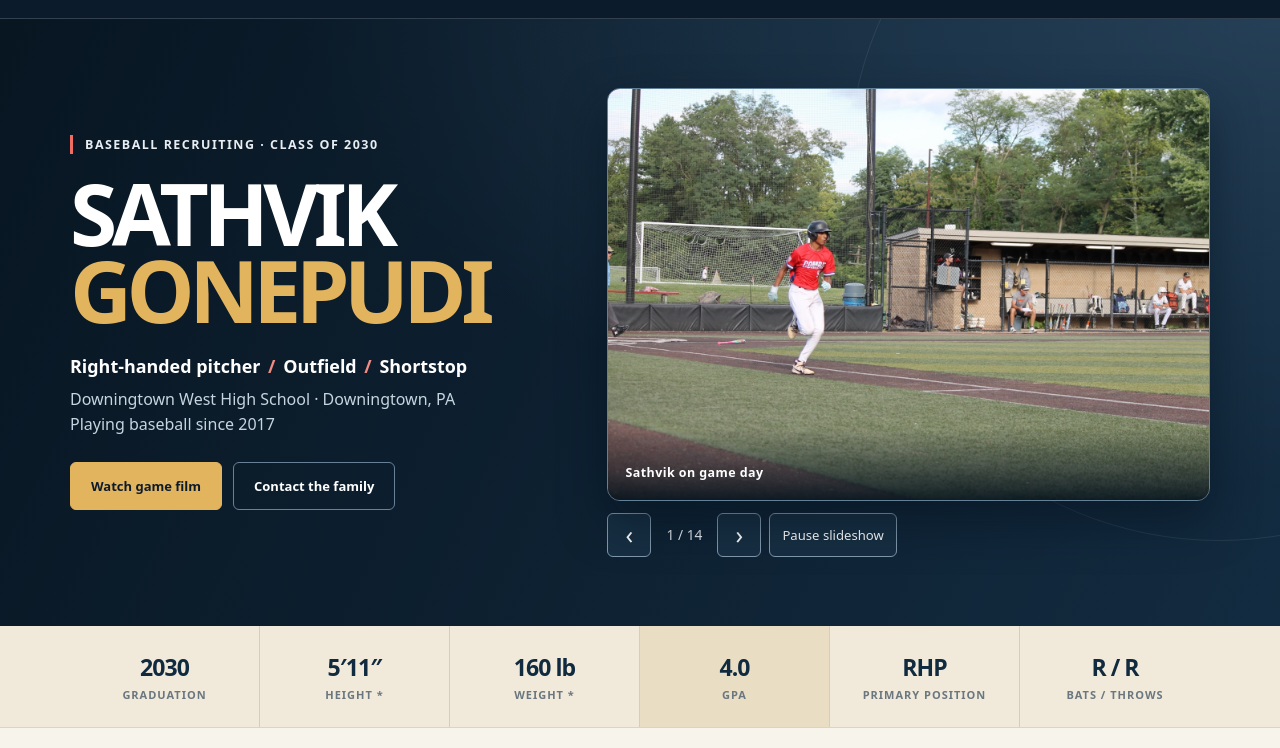
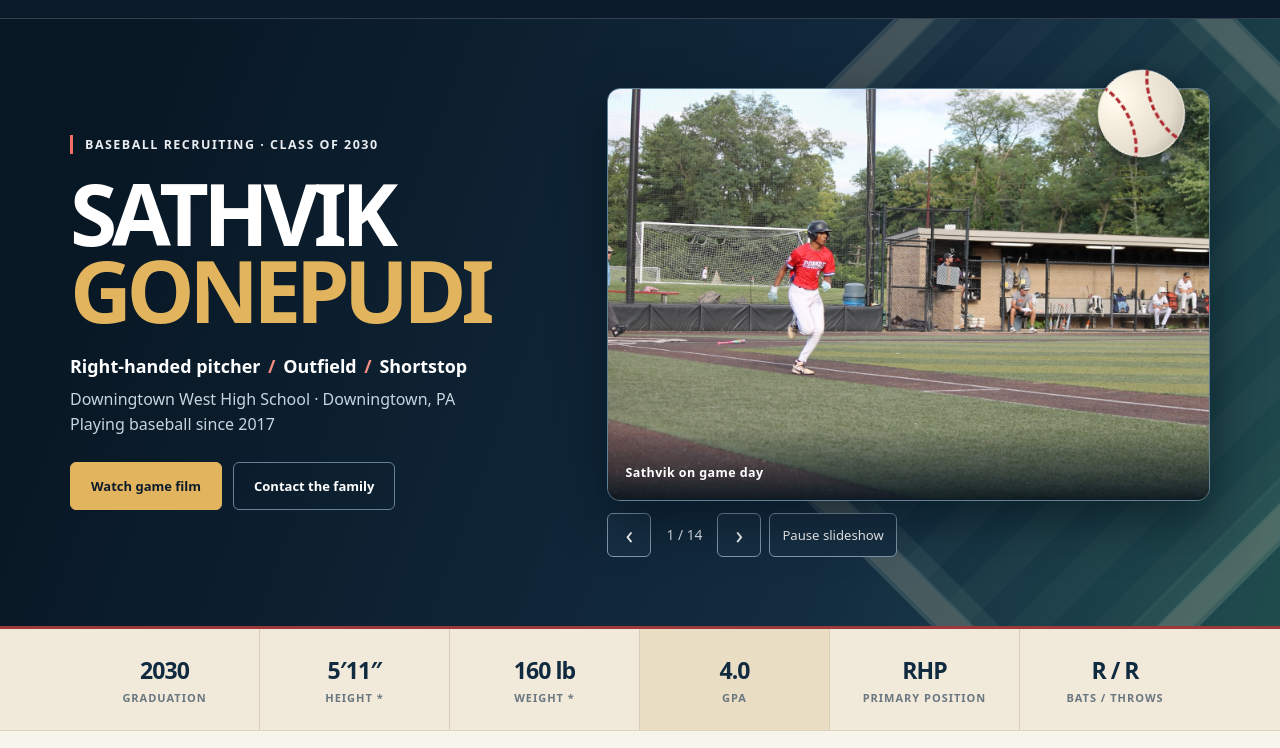
Before and after one commit to sathvikgonepudi2030/sathvik-baseball, a plain HTML site: page index.html in a window 1280 px wide. Shown: the part 52-800 px from the top of the page. Drawn offline with Linux system fonts and the light colour scheme.

Commit message:
baseball theme

```diff
--- a/index.html
+++ b/index.html
@@ -83,6 +83,85 @@ section:not(.dark-section) .section-header .eyebrow{color:#765315}
 .source-link{color:#174f70;font-weight:700;text-decoration:underline;text-underline-offset:4px}
 .section-header .gallery-external{margin-top:9px}
 @media(max-width:600px){.honor-band{grid-template-columns:minmax(0,1fr);gap:8px}}
+
+.hero{
+  isolation:isolate;
+  background:linear-gradient(110deg,#081724 10%,#132c40 68%,#204c4d);
+}
+.hero::before{display:none}
+.hero-infield{
+  position:absolute;
+  z-index:-1;
+  top:42%;
+  right:-80px;
+  width:clamp(260px,46vw,620px);
+  aspect-ratio:1;
+  border:2px solid #dfe9dd29;
+  box-shadow:0 0 0 24px #c5ac8420,0 0 0 28px #dfe9dd25,inset 0 0 0 18px #a5cfa414;
+  background:repeating-linear-gradient(90deg,#c3d9c107 0 30px,transparent 30px 60px);
+  transform:translateY(-45%) rotate(45deg);
+  pointer-events:none;
+}
+.hero-infield i{
+  position:absolute;
+  width:15px;
+  height:15px;
+  background:#ece8dca0;
+  border:1px solid #f4ebd2bb;
+  transform:translate(-50%,-50%);
+}
+.hero-infield i:nth-child(1){top:0;left:0}
+.hero-infield i:nth-child(2){top:0;left:100%}
+.hero-infield i:nth-child(3){top:100%;left:100%}
+.hero-infield i:nth-child(4){top:100%;left:0}
+.hero-carousel{position:relative}
+.hero-baseball{
+  position:absolute;
+  z-index:1;
+  top:-18px;
+  right:clamp(9px,2vw,25px);
+  width:clamp(50px,6.8vw,88px);
+  aspect-ratio:1;
+  border-radius:50%;
+  overflow:hidden;
+  pointer-events:none;
+  transform:rotate(-24deg);
+  background:radial-gradient(circle at 30% 23%,#fff9eb 8%,#e4dccc 63%,#a9a598 100%);
+  box-shadow:0 10px 24px #04101cb3,inset 0 0 0 1px #f4efe7;
+}
+.hero-baseball::before,.hero-baseball::after{
+  position:absolute;
+  content:"";
+  inset:-17% auto -17% -62%;
+  width:92%;
+  border:3px dashed #ad292f;
+  border-radius:50%;
+}
+.hero-baseball::after{inset:-17% -62% -17% auto}
+.hero .photo-panel{box-shadow:0 18px 50px #030f1799}
+.stats{border-top:3px solid #9e383b}
+@media(prefers-reduced-motion:no-preference){
+  .hero-infield{animation:field-intro .95s ease-out both}
+  .hero-copy{animation:dugout-intro .58s ease-out both}
+  .hero-baseball{animation:baseball-intro .85s cubic-bezier(.17,.64,.24,1) both}
+}
+@keyframes field-intro{
+  from{opacity:0;transform:translateY(-36%) rotate(35deg) scale(.86)}
+  to{opacity:1;transform:translateY(-45%) rotate(45deg) scale(1)}
+}
+@keyframes dugout-intro{
+  from{transform:translateY(10px);opacity:.65}
+  to{transform:translateY(0);opacity:1}
+}
+@keyframes baseball-intro{
+  from{transform:translate(-65px,-34px) rotate(-198deg) scale(.78);opacity:0}
+  to{transform:translate(0,0) rotate(-24deg) scale(1);opacity:1}
+}
+@media(max-width:600px){
+  .hero-infield{top:58%;right:-125px}
+  .hero-baseball{top:-12px}
+}
+@media print{.hero-baseball,.hero-infield{display:none}}
 </style>
 </head>
 <body>
@@ -90,6 +169,9 @@ section:not(.dark-section) .section-header .eyebrow{color:#765315}
 <header class="top"><div class="wrap nav"><a href="#home" class="mark"><svg viewBox="0 0 36 36" fill="none" aria-hidden="true"><path d="M18 2L34 18 18 34 2 18Z" stroke="#e3b45e" stroke-width="2"/><path d="M9 18h18M18 9v18" stroke="#e3b45e" stroke-width="1"/></svg> SG <span style="font-weight:400;color:#92aabd">/ BASEBALL 2030</span></a><nav class="navlinks" aria-label="Main navigation"><a href="#about">Profile</a><a href="#video">Game film</a><a href="#performance">Performance</a><a href="#academics">Academics</a><a href="#contact">Contact</a></nav></div></header>
 <main id="main-content">
 <section class="hero" id="home" aria-labelledby="athlete-name">
+  <div class="hero-infield" aria-hidden="true">
+    <i></i><i></i><i></i><i></i>
+  </div>
   <div class="wrap hero-grid">
     <div class="hero-copy">
       <p class="hero-class">Baseball recruiting · Class of 2030</p>
@@ -102,6 +184,7 @@ section:not(.dark-section) .section-header .eyebrow{color:#765315}
       </div>
     </div>
     <div class="hero-carousel" id="heroCarousel" role="region" aria-label="Sathvik’s game-day photos">
+      <span class="hero-baseball" aria-hidden="true"></span>
       <figure class="photo-panel has-photo">
         <img id="athletePhoto" src="sathvik-gameday.jpg" width="1536" height="1024" fetchpriority="high" alt="Sathvik running the baseline in his red Combat jersey">
         <figcaption class="photo-strip" id="photoCaption">Sathvik on game day</figcaption>
@@ -266,15 +349,23 @@ function setupHeroCarousel() {
   const slides = [cover, ...gallery.filter(slide => slide.src !== cover.src)];
   let index = 0;
   let timer;
+  let photoTransition;
   let playing = !motionPreference.matches;
 
   function display() {
     const slide = slides[index];
+    const changing = photo.getAttribute('src') !== slide.src;
     photo.src = slide.src;
     photo.alt = slide.alt;
     photo.classList.toggle('gallery-slide', index !== 0);
     caption.textContent = slide.caption;
     count.textContent = (index + 1) + ' / ' + slides.length;
+    photoTransition?.cancel();
+    if (changing && !motionPreference.matches && typeof photo.animate === 'function') {
+      photoTransition = photo.animate([{opacity: .62}, {opacity: 1}], {
+        duration: 320, easing: 'ease-out'
+      });
+    }
   }
   function move(step) {
     index = (index + step + slides.length) % slides.length;
```
